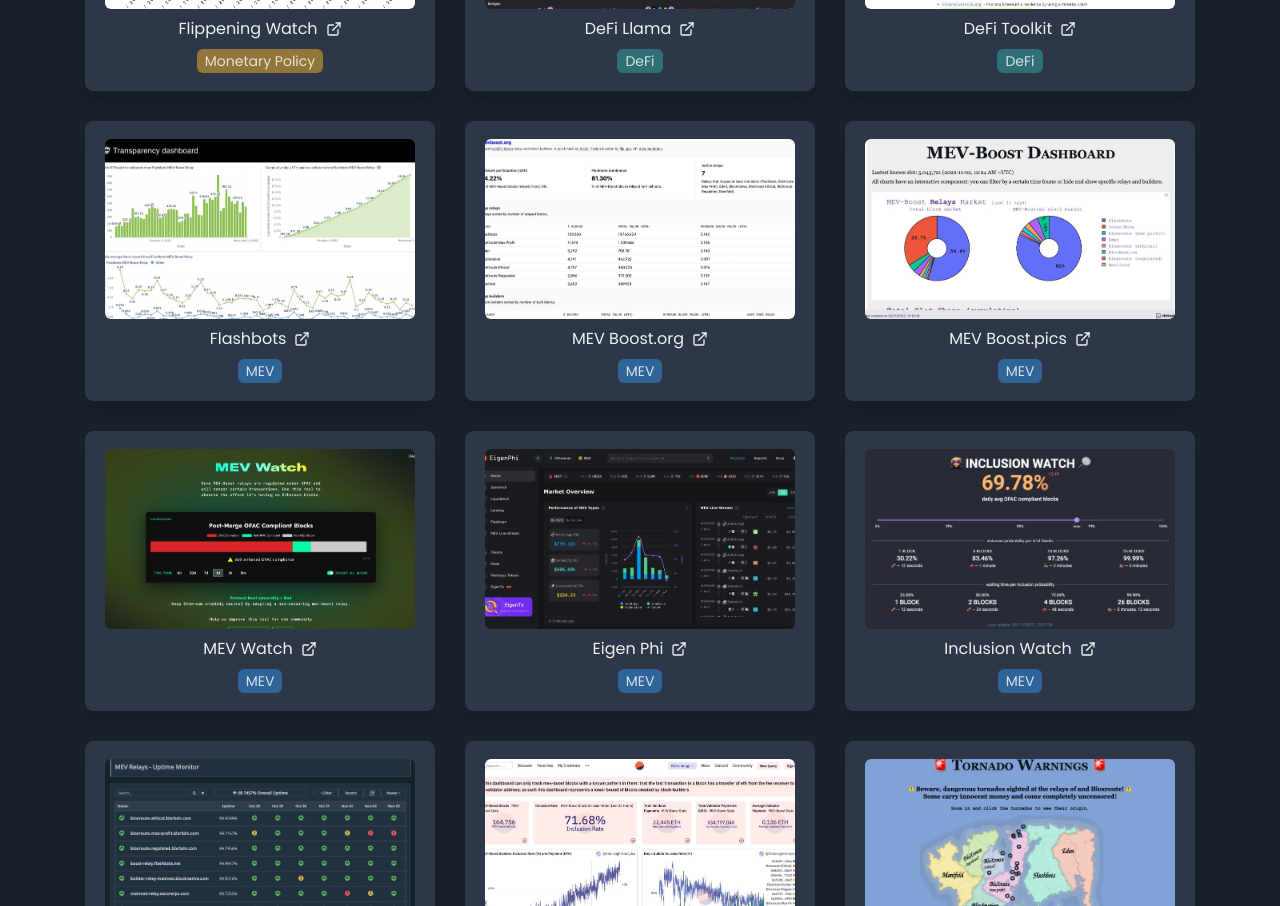
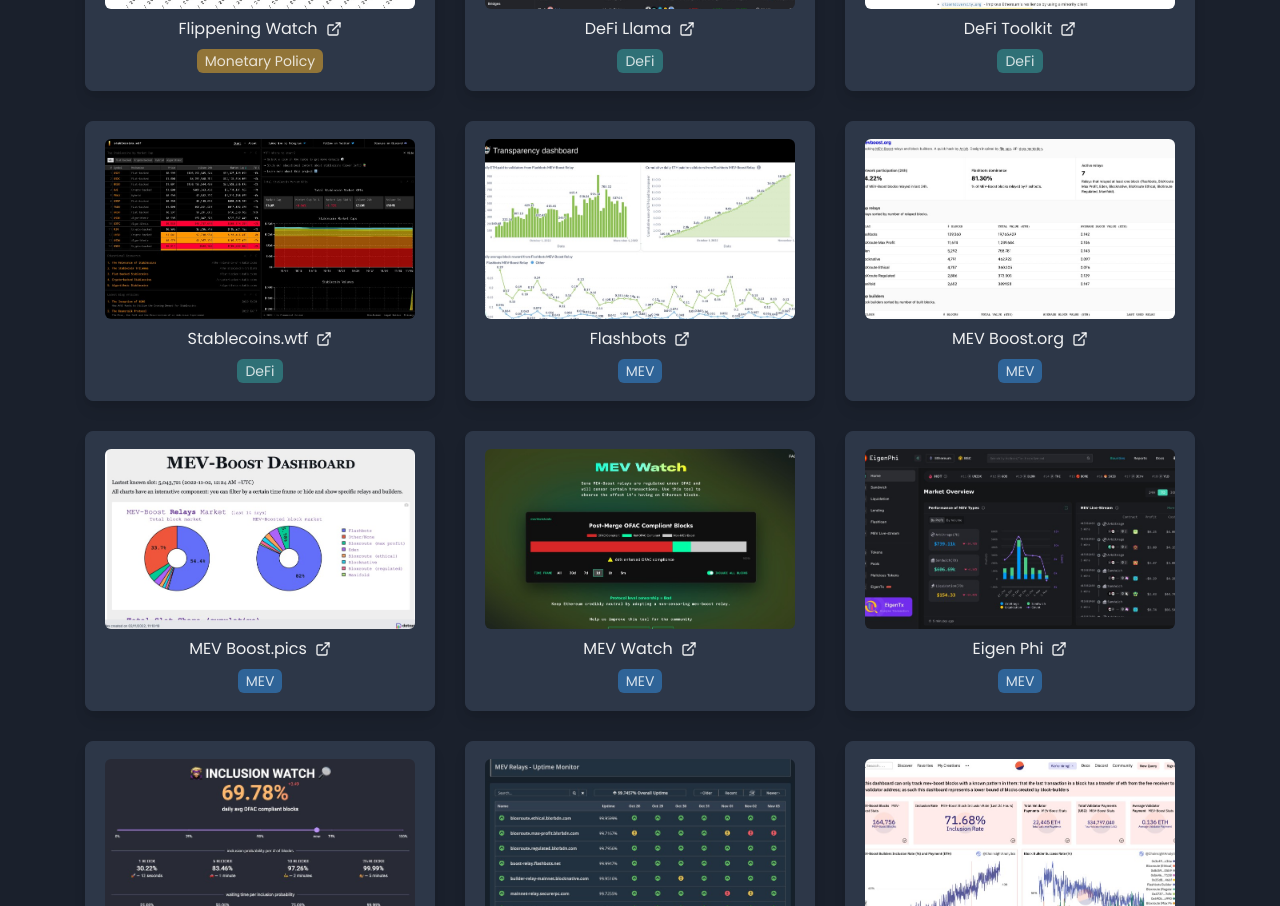
Before and after one commit to mfbevan/eth-dash, a Next.js app: page / in a window 1280 px wide. Shown: the part 2040-2946 px from the top of the page. Built offline with nearby package versions, Linux system fonts and the light colour scheme.

Commit message:
feat: 🌱 add stablecoins.wtf

```diff
--- a/constants/dashboards.ts
+++ b/constants/dashboards.ts
@@ -171,6 +171,14 @@
     tags: [IDashboardTag.DeFi],
   },
   {
+    name: "Stablecoins.wtf",
+    description:
+      "We accumulate quantitative live-data of major stablecoins in a single dashboard. And we aim to make the data understandable by everyone.",
+    url: "https://stablecoins.wtf",
+    image: "stablecoins-wtf.jpg",
+    tags: [IDashboardTag.DeFi],
+  },
+  {
     name: "Flashbots",
     description:
       "The Flashbots MEV-Boost transparency dashboard is a public dashboard of metrics related to the Flashbots MEV-Boost relay and builder.",
--- a/package.json
+++ b/package.json
@@ -2,6 +2,8 @@
   "name": "eth-dash",
   "version": "0.1.0",
   "private": true,
+  "author": "mfbevan",
+  "license": "MIT",
   "scripts": {
     "dev": "next dev",
     "build": "next build",
```
Also changed, not shown: public/dashboard-images/stablecoins-wtf.jpg (added).
